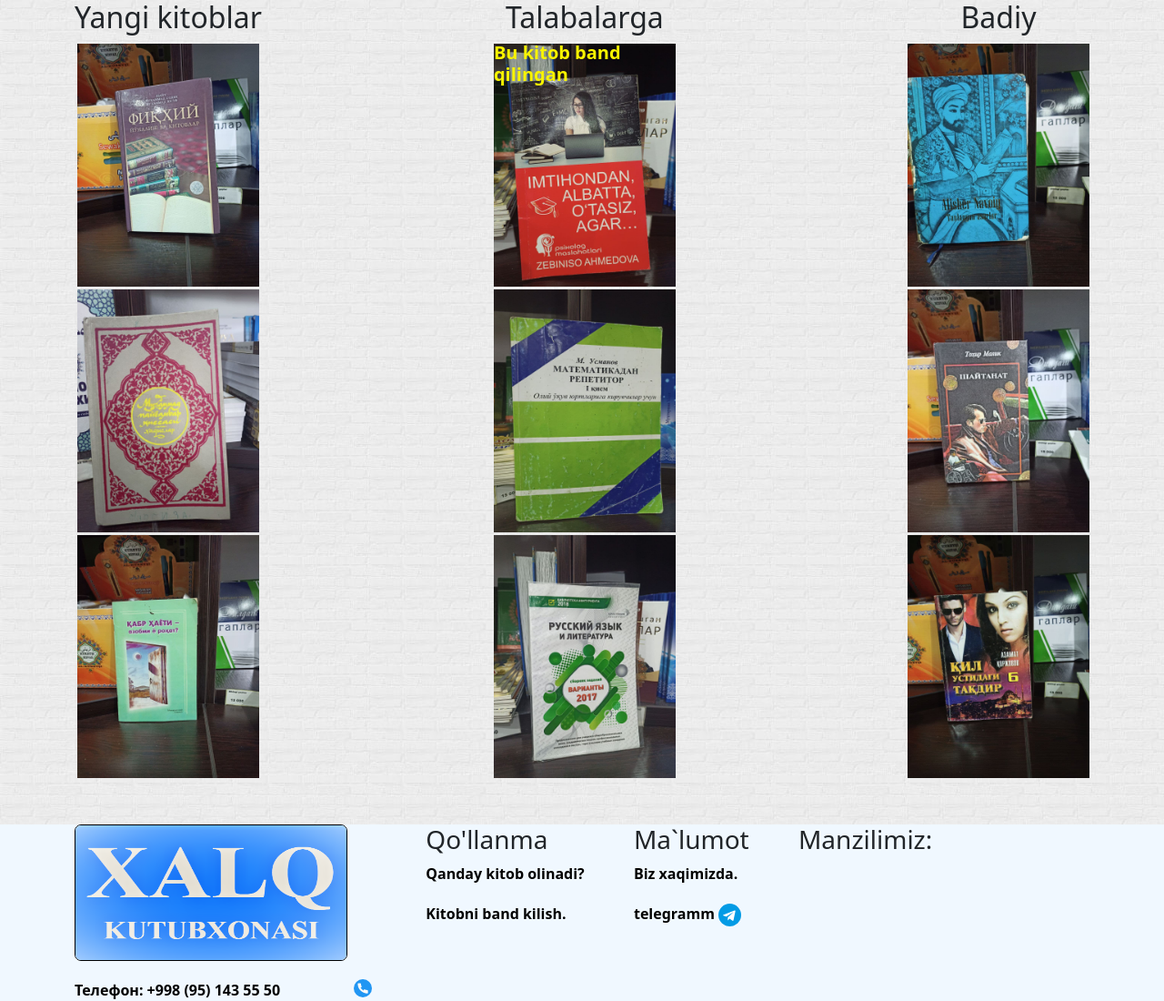
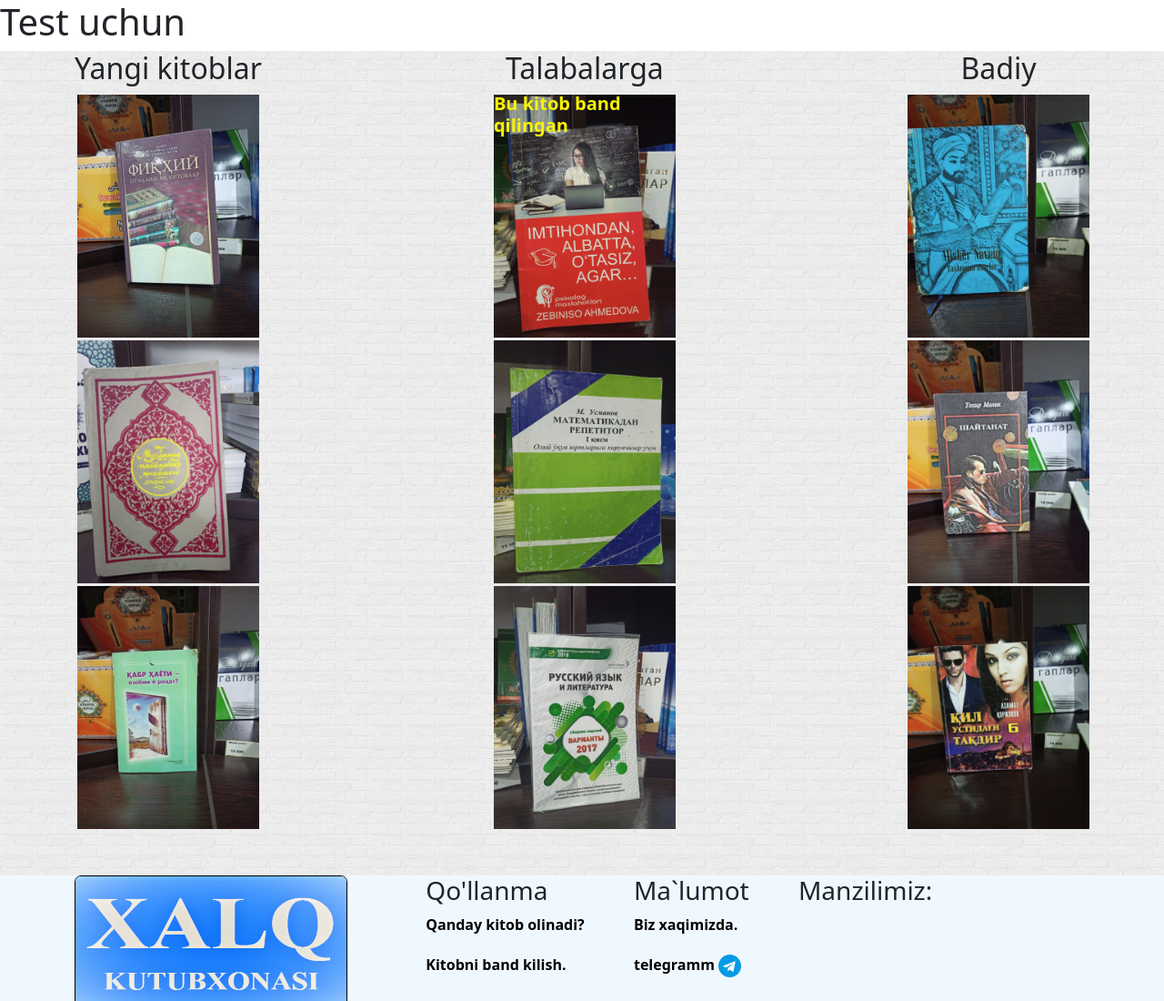
Before and after one commit to sherzod38/xalq-kutubxonasi, a plain HTML site: page index.html in a window 1280 px wide. Shown: the top 1100 px of the page at 91% size. Drawn offline with nearby package versions, Linux system fonts and the light colour scheme; grey boxes are pictures that could not be loaded.

Commit message:
test uchun

```diff
--- a/index.html
+++ b/index.html
@@ -10,6 +10,7 @@
 </head>
 <body>
 
+    <h1>Test uchun</h1>
 
 <!-- last-section  -->
 
```
